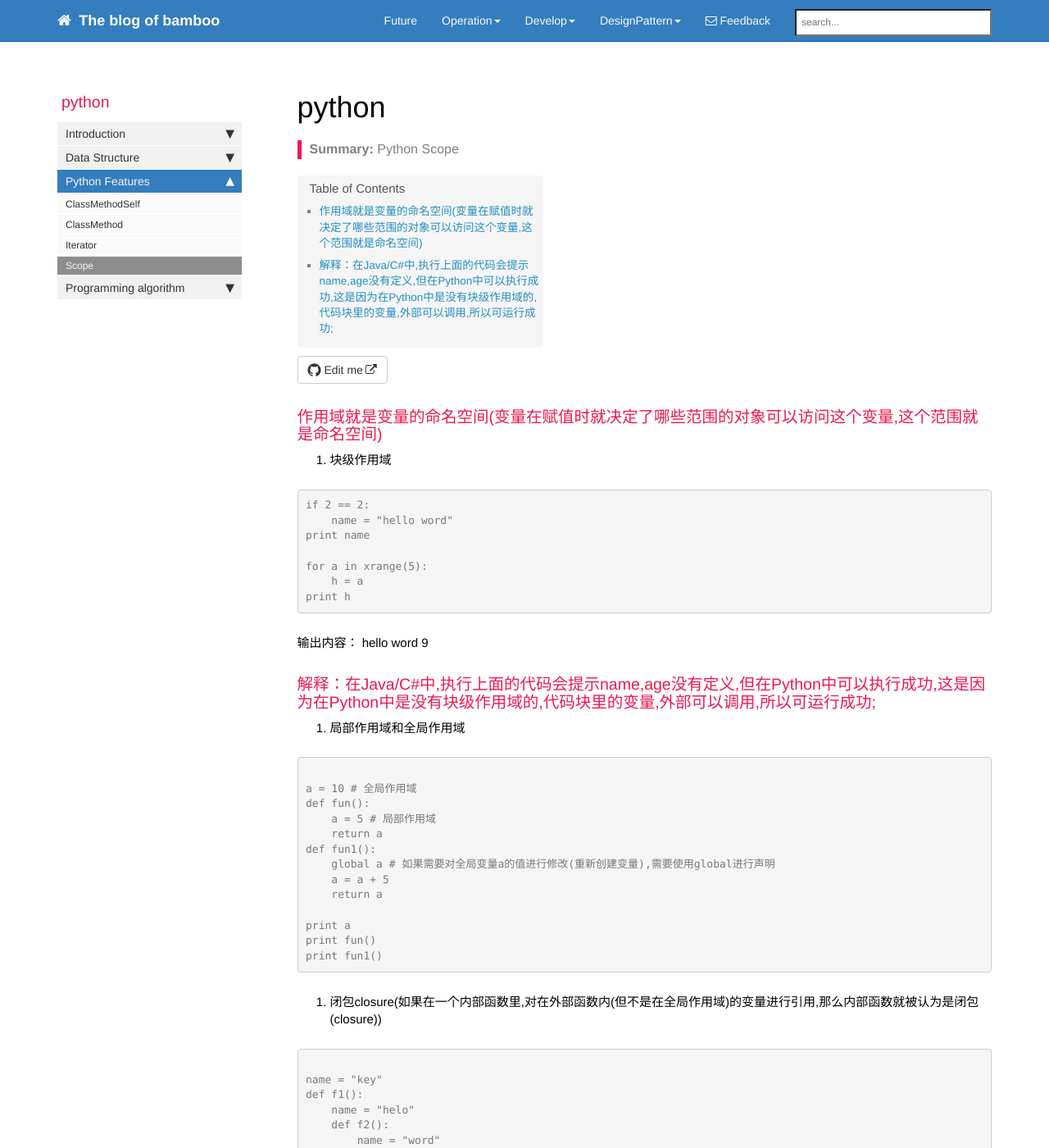
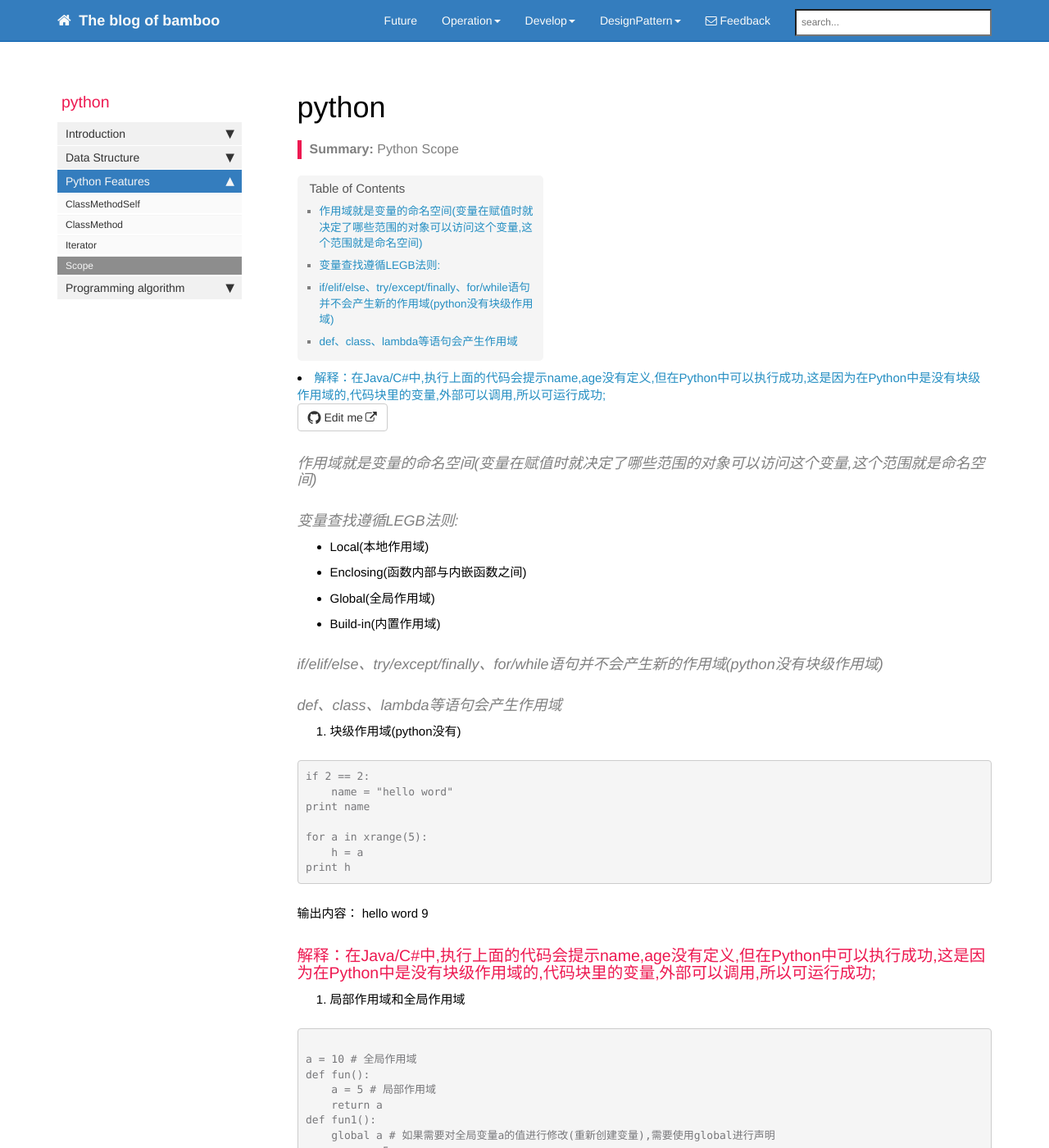
Before and after one commit to bamboo88/blog, a Jekyll site: the page built from pages/python/python_scope.md, in a window 1280 px wide and 1400 px high. Shown: the whole window at 82% size. Built offline with Jekyll 4.4.1, drawn with Linux system fonts in a browser that asks for light colours; nearby versions of some CDN libraries; comment, search, counter and statistics services are not loaded.

Commit message:
Update python_scope.md

```diff
--- a/pages/python/python_scope.md
+++ b/pages/python/python_scope.md
@@ -8,8 +8,17 @@ folder: python
 ---
 
 
-### 作用域就是变量的命名空间(变量在赋值时就决定了哪些范围的对象可以访问这个变量,这个范围就是命名空间)
-1. 块级作用域
+#### 作用域就是变量的命名空间(变量在赋值时就决定了哪些范围的对象可以访问这个变量,这个范围就是命名空间)
+#### 变量查找遵循LEGB法则:
+* Local(本地作用域)
+* Enclosing(函数内部与内嵌函数之间)
+* Global(全局作用域)
+* Build-in(内置作用域)
+
+#### if/elif/else、try/except/finally、for/while语句并不会产生新的作用域(python没有块级作用域)
+#### def、class、lambda等语句会产生作用域
+
+1. 块级作用域(python没有)
 <pre><code>if 2 == 2:
     name = "hello word"
 print name
```
